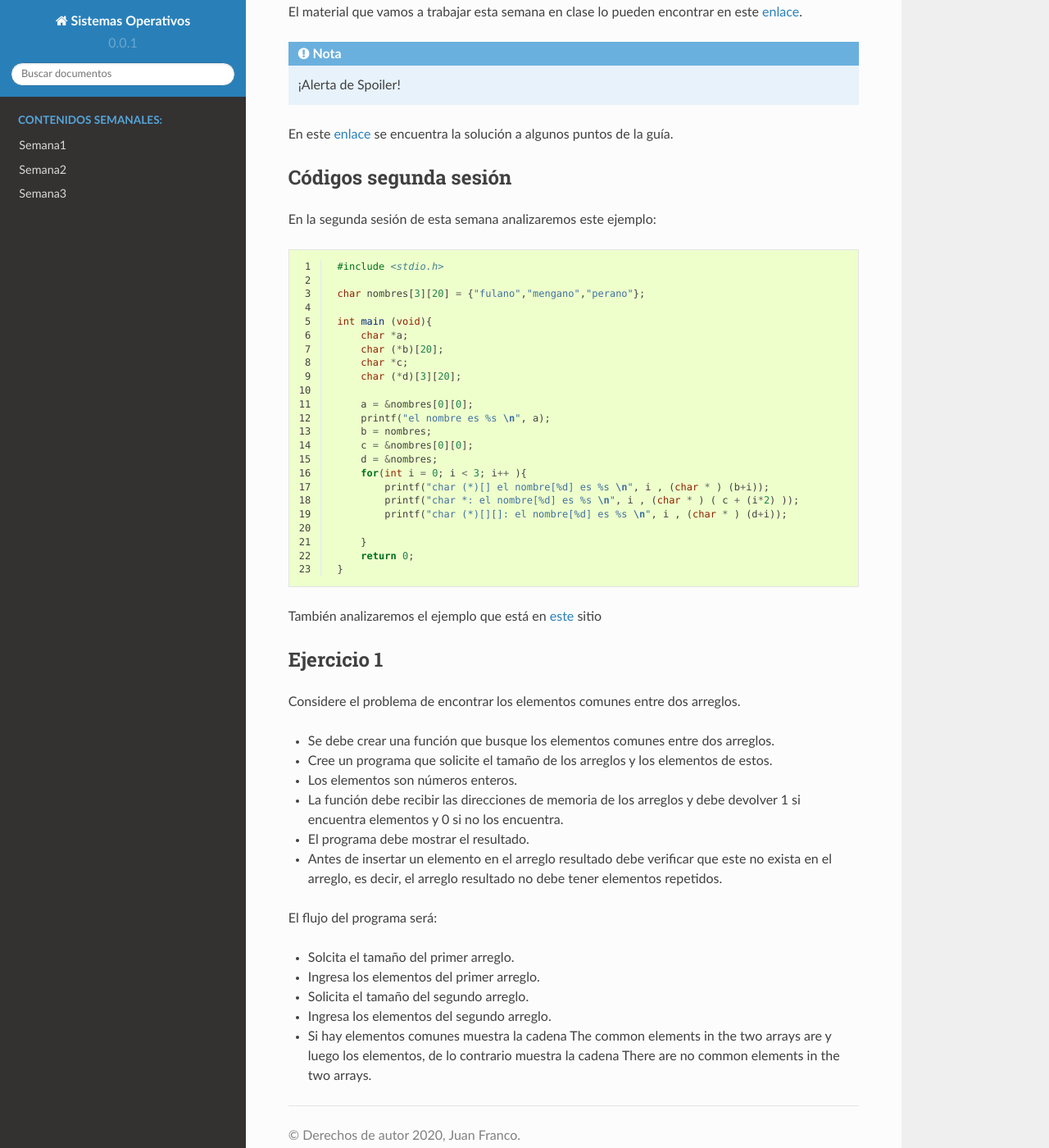
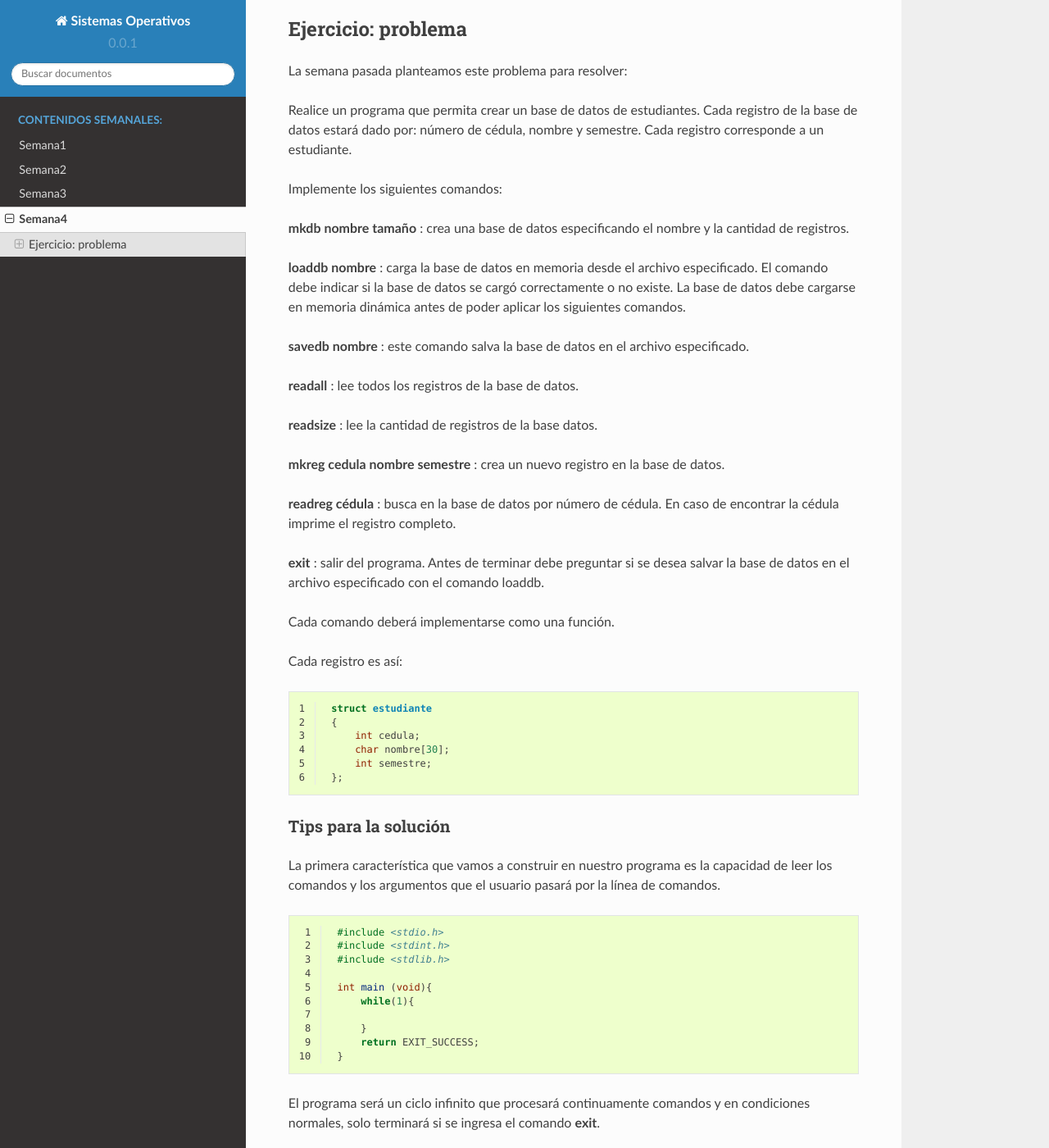
Before and after one commit to juanferfranco/sistemasoperativos, a Sphinx documentation site: the page built from docs/_semana4/semana4.rst, in a window 1280 px wide and 1400 px high, scrolled down 285 px. Shown: the whole window at 82% size. Built offline with Sphinx 7.4.7 and the Read the Docs theme 2.0.0, drawn with Linux system fonts in a browser that asks for light colours; some of the changed text lies outside the part shown.

Commit message:
add week 4

```diff
--- a/docs/_semana4/semana4.rst
+++ b/docs/_semana4/semana4.rst
@@ -1,72 +1,225 @@
 Semana 4
 ===========
-Esta semana continuaremos explorando el lenguaje de programación C. Continuamo con la
-última parte de la guía relacionada con archivos.
 
-Material de clase
-------------------
-El material que vamos a trabajar esta semana en clase lo pueden encontrar en este
-`enlace <https://drive.google.com/open?id=1hBPkoUsGUmatr3tRm5ztr-s3hyc3OLhl>`__.
+Esta semana vamos a realizar las siguientes actividades:
 
-.. note::
-    ¡Alerta de Spoiler!
+1. Discutir en grupo el último ejercicio de la semana pasada.
+2. Evaluación formativa.
+3. Análisis de la evaluación formativa.
 
-En este `enlace <https://drive.google.com/file/d/1FWuPqJNWvEvHp89-ADvKu7XqdAZR6fx2/view?usp=sharing>`__
-se encuentra la solución a algunos puntos de la guía.
+Ejercicio: problema
+^^^^^^^^^^^^^^^^^^^^
 
-Códigos segunda sesión
-------------------------
-En la segunda sesión de esta semana analizaremos este ejemplo:
+La semana pasada planteamos este problema para resolver:
+
+Realice un programa que permita crear un base de datos de estudiantes.
+Cada registro de la base de datos estará dado por:
+número de cédula, nombre y semestre. Cada registro corresponde a un estudiante.
+
+Implemente los siguientes comandos:
+
+**mkdb nombre tamaño** : crea una base de datos especificando el nombre
+y la cantidad de registros.
+
+**loaddb nombre** : carga la base de datos en memoria desde el archivo
+especificado. El comando debe indicar si la base de datos se cargó
+correctamente o no existe. La base de datos debe cargarse en memoria
+dinámica antes de poder aplicar los siguientes comandos.
+
+**savedb nombre** : este comando salva la base de datos en el archivo
+especificado.
+
+**readall** : lee todos los registros de la base de datos.
+
+**readsize** : lee la cantidad de registros de la base datos.
+
+**mkreg cedula nombre semestre** : crea un nuevo registro en la base
+de datos.
+
+**readreg cédula** : busca en la base de datos por número de cédula.
+En caso de encontrar la cédula imprime el registro completo.
+
+**exit** : salir del programa. Antes de terminar debe preguntar si se desea
+salvar la base de datos en el archivo especificado con el comando loaddb.
+
+Cada comando deberá implementarse como una función.
+
+Cada registro es así:
+
+.. code-block:: c
+   :linenos:
+
+    struct estudiante
+    {
+        int cedula;
+        char nombre[30];
+        int semestre;
+    };
+
+
+Tips para la solución
+-----------------------
+
+La primera característica que vamos a construir en nuestro programa es la
+capacidad de leer los comandos y los argumentos que el usuario pasará por
+la línea de comandos.
 
 .. code-block:: c
    :linenos:
 
     #include <stdio.h>
-
-    char nombres[3][20] = {"fulano","mengano","perano"};
+    #include <stdint.h>
+    #include <stdlib.h>
 
     int main (void){
-        char *a;
-        char (*b)[20];
-        char *c;
-        char (*d)[3][20];
-
-        a = &nombres[0][0];
-        printf("el nombre es %s \n", a);
-        b = nombres;
-        c = &nombres[0][0];
-        d = &nombres;
-        for(int i = 0; i < 3; i++ ){
-            printf("char (*)[] el nombre[%d] es %s \n", i , (char * ) (b+i));
-            printf("char *: el nombre[%d] es %s \n", i , (char * ) ( c + (i*2) ));
-            printf("char (*)[][]: el nombre[%d] es %s \n", i , (char * ) (d+i));
+        while(1){
 
         }
-        return 0;
+        return EXIT_SUCCESS;
     }
 
-También analizaremos el ejemplo que está en
-`este <https://www.geeksforgeeks.org/pointer-array-array-pointer/>`__ sitio
+El programa será un ciclo infinito que procesará continuamente comandos y
+en condiciones normales, solo terminará si se ingresa el
+comando **exit**.
 
-Ejercicio 1
--------------
-Considere el problema de encontrar los elementos comunes entre dos arreglos.
+.. code-block:: c
+   :linenos:
 
-* Se debe crear una función que busque los elementos comunes entre dos arreglos.
-* Cree un programa que solicite el tamaño de los arreglos y los elementos de estos.
-* Los elementos son números enteros.
-* La función debe recibir las direcciones de memoria de los arreglos y debe devolver 1 si
-  encuentra elementos y 0 si no los encuentra.
-* El programa debe mostrar el resultado.
-* Antes de insertar un elemento en el arreglo resultado debe verificar que este no exista
-  en el arreglo, es decir, el arreglo resultado no debe tener elementos repetidos.
+    #include <stdio.h>
+    #include <stdint.h>
+    #include <stdlib.h>
 
-El flujo del programa será:
+    #define COMMANDBUFFERMAXSIZE 50
 
-* Solcita el tamaño del primer arreglo.
-* Ingresa los elementos del primer arreglo.
-* Solicita el tamaño del segundo arreglo.
-* Ingresa los elementos del segundo arreglo.
-* Si hay elementos comunes muestra la cadena The common elements in the two arrays are
-  y luego los elementos, de lo contrario muestra la cadena There are no
-  common elements in the two arrays.
+    int main (void){
+        char commandBuffer[COMMANDBUFFERMAXSIZE];
+
+        while(1){
+            printf(">");
+            fgets(commandBuffer, COMMANDBUFFERMAXSIZE, stdin);
+
+        }
+        return EXIT_SUCCESS;
+    }
+
+El programa en cada ciclo le mostrará al usuario un prompt (**>**) que
+servirá para indicarle que ya está listo para recibir un nuevo comando.
+Luego utilizamos la función **fgets** para leer una cadena de caracteres
+del flujo de entrada. Se espera que la cadena de caracteres termine en
+con un enter (``\n``) seguido de un carácter **NULL** (0) que indica
+el fin de la cadena.
+
+**fgets** espera que le pasemos la dirección en memoria donde guardaremos
+los caracteres. En este caso, será un arreglo de caracteres alojados en
+el stack y con una capacidad máxima de COMMANDBUFFERMAXSIZE caracteres.
+
+**fgets** retorna NULL si ocurre algún problema con la lectura.
+
+.. code-block:: c
+   :linenos:
+
+    #include <stdio.h>
+    #include <stdint.h>
+    #include <stdlib.h>
+
+    #define COMMANDBUFFERMAXSIZE 50
+
+    int main (void){
+        char commandBuffer[COMMANDBUFFERMAXSIZE];
+
+        while(1){
+            printf(">");
+            if ( fgets(commandBuffer, COMMANDBUFFERMAXSIZE, stdin) != NULL){
+
+            }
+            else{
+                perror("Error: ");
+                return EXIT_FAILURE;
+            }
+
+        }
+        return EXIT_SUCCESS;
+    }
+
+Podemos leer el valor retornado por **fgets** para decidir si procesamos
+o no la cadena de entrada. Note que en caso de error, estamos usando la
+función **perror** para imprimir un mensaje que describa el error
+producido por **fgets**.
+
+.. note::
+    Cuando ocurre un error fgets coloca información en la variable entera
+    y global errno a la cual podemos acceder con perror, solo que perror además
+    interpreta el valor almacenado en la variable e imprime un texto
+    descriptivo.
+
+    Esta es la documentación de fgets:
+
+    NAME
+
+    fgets - get a string from a stream
+
+    SYNOPSIS
+
+
+    #include <stdio.h>
+
+    char *fgets(char *s, int n, FILE *stream);
+
+    DESCRIPTION
+
+    The fgets() function reads bytes from stream into the array pointed to by s, until n-1 bytes are read, or a newline character is read and transferred to s, or an end-of-file condition is encountered. The string is then terminated with a null byte.
+    The fgets() function may mark the st_atime field of the file associated with stream for update. The st_atime field will be marked for update by the first successful execution of fgetc(), fgets(), fgetwc(), fgetws(), fread(), fscanf(), getc(), getchar(), gets() or scanf() using stream that returns data not supplied by a prior call to ungetc() or ungetwc().
+
+    RETURN VALUE
+
+    Upon successful completion, fgets() returns s. If the stream is at end-of-file, the end-of-file indicator for the stream is set and fgets() returns a null pointer. If a read error occurs, the error indicator for the stream is set, fgets() returns a null pointer and sets errno to indicate the error.
+
+
+Una vez tenemos la cadena en commandBuffer podemos proceder a procesarla.
+Lo primero que haremos será eliminar el ENTER:
+
+.. code-block:: c
+   :linenos:
+
+    #include <stdio.h>
+    #include <stdint.h>
+    #include <stdlib.h>
+    #include <string.h>
+
+    #define COMMANDBUFFERMAXSIZE 50
+
+    int main(void) {
+        char commandBuffer[COMMANDBUFFERMAXSIZE];
+
+        while (1) {
+            printf(">");
+            if (fgets(commandBuffer, COMMANDBUFFERMAXSIZE, stdin) != NULL) {
+
+                int commandSize = strlen(commandBuffer);
+
+                if (commandBuffer[commandSize - 1] != '\n') {
+                    printf("Error: command too long \n");
+                    return EXIT_FAILURE;
+                } else {
+                    commandBuffer[commandSize - 1] = 0;
+                }
+
+
+            } else {
+                perror("Error: ");
+                return EXIT_FAILURE;
+            }
+
+        }
+        return EXIT_SUCCESS;
+    }
+
+La función **strlen** (está prototipada en string.h) nos permite encontrar
+el tamaño de la cadena. Recuerde que la cadena incluye el ENTER y en caso
+de estar en la cadena se ubicará en la posición commandSize - 1. Note
+que si en esta posición no está el ENTER, quiere decir que la cadena
+ingresada por el usuario supera la capacidad de commandBuffer y por
+tanto, **fgets** truncará la cadena. Por ejemplo, si cambiamos la capacidad
+de commandBuffer de 50 a 10:
+
+.. image:: ./_static/fgetsTrunk.gif
--- a/docs/index.rst
+++ b/docs/index.rst
@@ -104,3 +104,4 @@ Datos de contacto
    Semana1 <_semana1/semana1>
    Semana2 <_semana2/semana2>
    Semana3 <_semana3/semana3>
+   Semana4 <_semana4/semana4>
```
Also changed, not shown: docs/_static/fgetsTrunk.gif (added), 1 other file.
